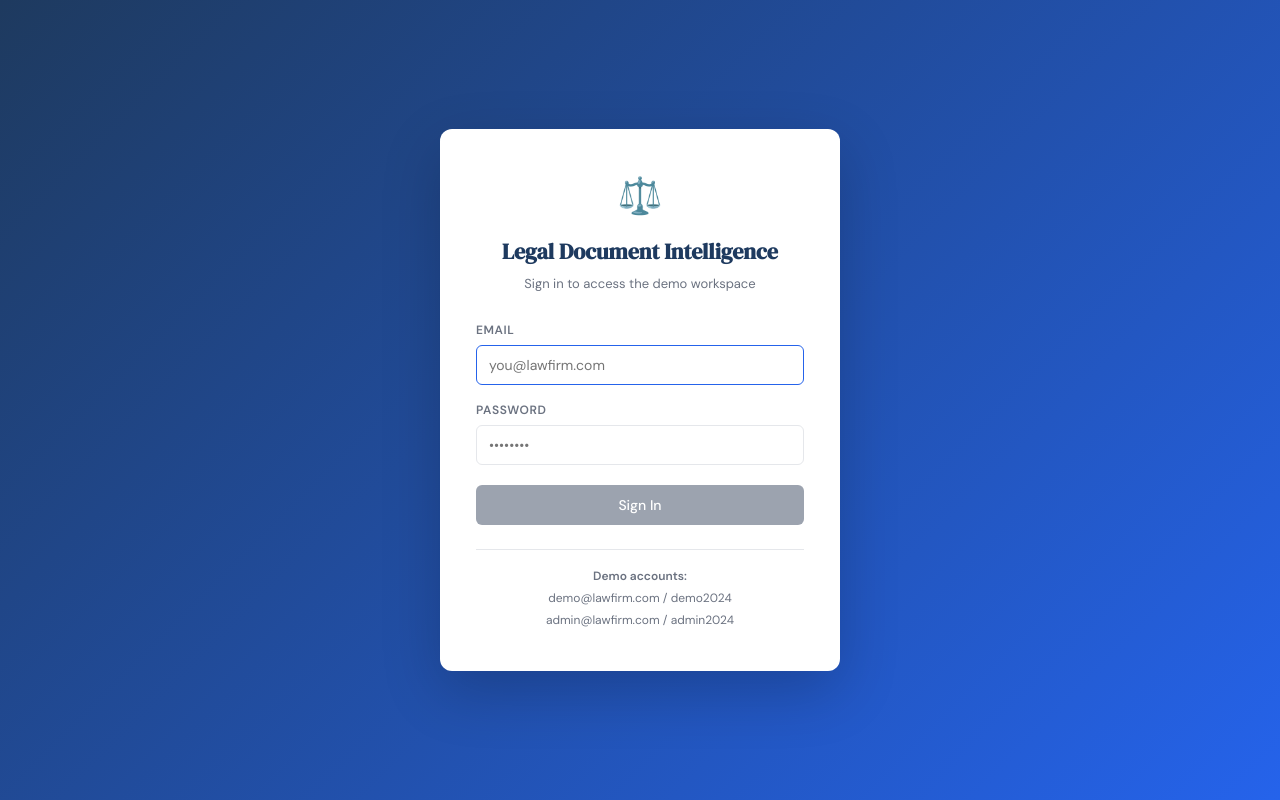
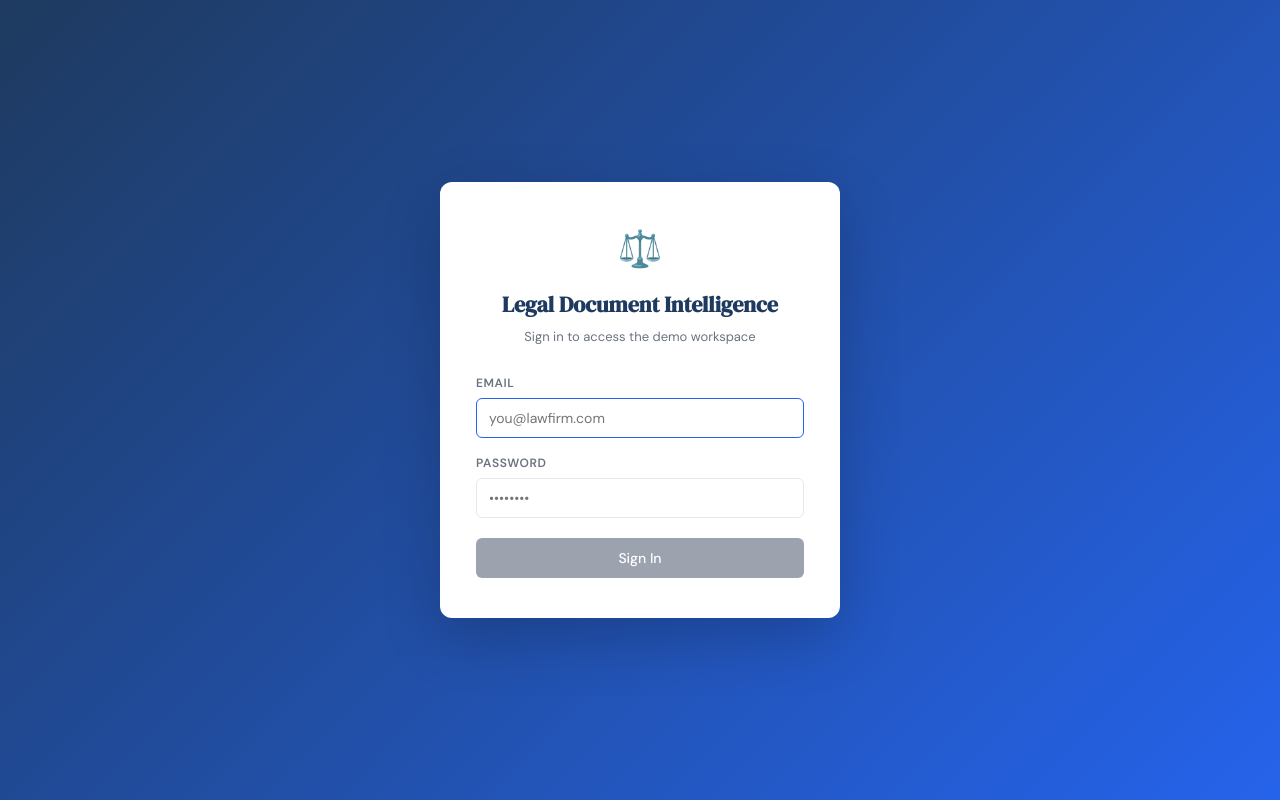
Before and after one commit to adhavan18/AI-Document-Automation, a React (Vite) app in the folder frontend/: page / in a window 1280 px wide. Built offline with nearby package versions, Linux system fonts and the light colour scheme.

Commit message:
removed login credentials from form

```diff
--- a/frontend/src/components/LoginScreen.jsx
+++ b/frontend/src/components/LoginScreen.jsx
@@ -74,13 +74,13 @@ export default function LoginScreen({ onLogin }) {
           </button>
         </form>
 
-        <div className="login-hint">
+        {/* <div className="login-hint">
           <strong>Demo accounts:</strong>
           <br />
           demo@lawfirm.com / demo2024
           <br />
           admin@lawfirm.com / admin2024
-        </div>
+        </div> */}
       </div>
     </div>
   );
```
